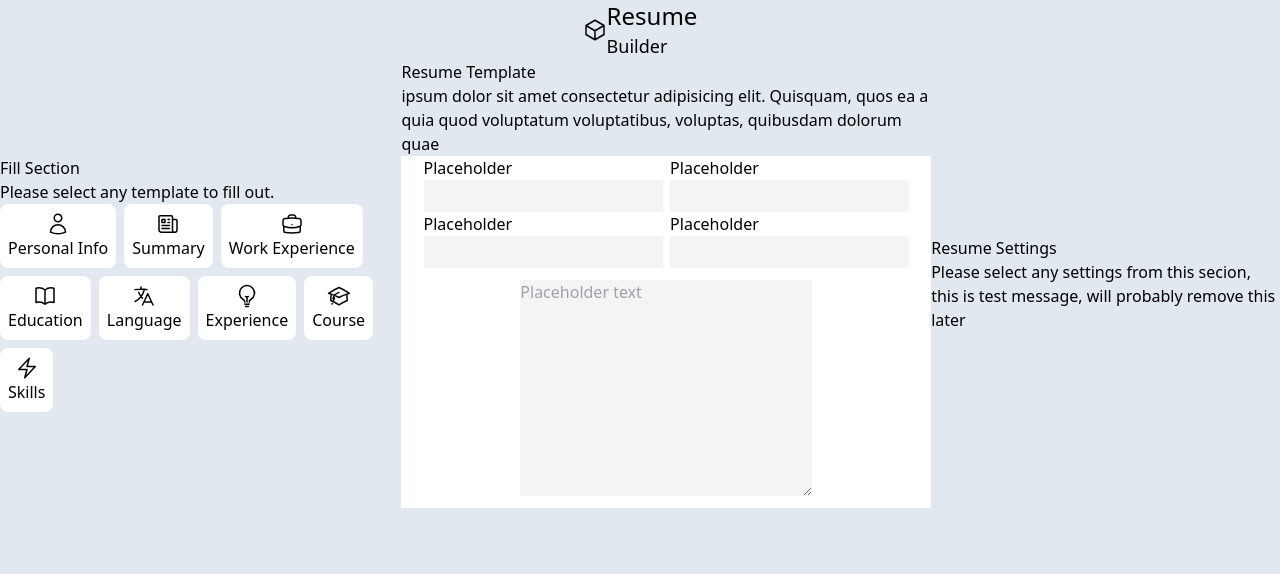
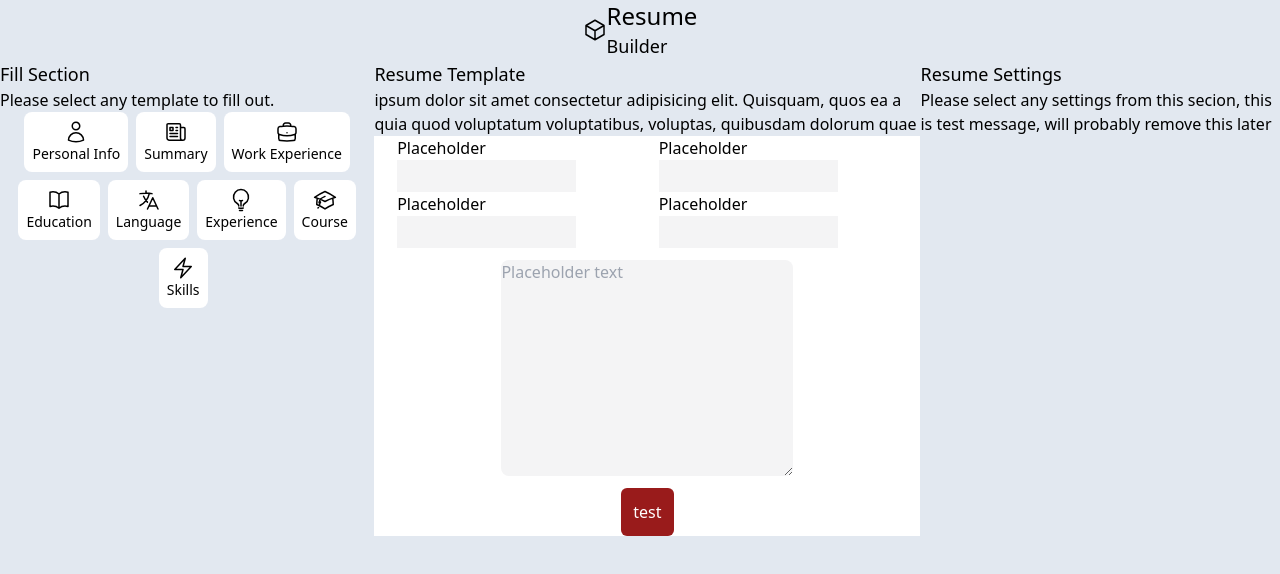
Before and after one commit to JCriz01/CraftCV, an Astro site: page / in a window 1280 px wide. Built offline with nearby package versions, Linux system fonts and the light colour scheme; Astro itself is replaced by a stand-in of ours.

Commit message:
implementing button form functionality

```diff
--- a/src/components/App.jsx
+++ b/src/components/App.jsx
@@ -1,17 +1,19 @@
 import Header from "./Header";
 import Resume from "./Resume";
 import Resume_fillings from "./Resume_fillings";
-import React from "react";
+import React, { useState } from "react";
 
 const App = () => {
+  const [resumeTemplate, setResumeTemplate] = useState("Personal Info");
+
   return (
     <>
       <Header />
-      <div className="flex flex-col md:flex-row items-center ">
-        <Resume_fillings />
-        <Resume />
+      <div className="flex flex-col md:flex-row  ">
+        <Resume_fillings state={setResumeTemplate} />
+        <Resume state={resumeTemplate} />
         <div className="">
-          <h1>Resume Settings</h1>
+          <h1 className="text-lg">Resume Settings</h1>
           <p>
             Please select any settings from this secion, this is test message,
             will probably remove this later
--- a/src/components/Header.jsx
+++ b/src/components/Header.jsx
@@ -1,12 +1,11 @@
 const iconSvg = (
   <svg
-    className="w-8"
     xmlns="http://www.w3.org/2000/svg"
     fill="none"
     viewBox="0 0 24 24"
-    stroke-width="1.5"
+    strokeWidth="1.5"
     stroke="currentColor"
-    class="w-6 h-6"
+    className="w-6 h-6"
   >
     <path
       strokeLinecap="round"
--- a/src/components/Resume.jsx
+++ b/src/components/Resume.jsx
@@ -1,10 +1,10 @@
 import React from "react";
 
-const Resume = () => {
+const Resume = ({ state }) => {
   return (
     <>
       <div className=" ">
-        <h1>Resume Template</h1>
+        <h1 className="text-lg">Resume Template</h1>
         <p>
           ipsum dolor sit amet consectetur adipisicing elit. Quisquam, quos ea a
           quia quod voluptatum voluptatibus, voluptas, quibusdam dolorum quae
@@ -12,24 +12,24 @@ const Resume = () => {
 
         <div className="bg-white flex flex-col items-center">
           <div className=""></div>
-          <div className="flex flex-col  flex-wrap lg:flex-row lg:w-11/12 lg:justify-between">
+          <div className="flex flex-col  flex-wrap lg:flex-row lg:w-11/12 lg:justify-between w-4/5">
             <div>
               <p>Placeholder</p>
-              <input className="bg-zinc-100 p-1 " type="text" />
+              <input className="bg-zinc-100 p-1 w-9/12 " type="text" />
             </div>
             <div>
               <p>Placeholder</p>
-              <input className="bg-zinc-100 p-1" type="text" />
+              <input className="bg-zinc-100 p-1 w-9/12" type="text" />
             </div>
           </div>
-          <div className="flex flex-col  flex-wrap lg:flex-row lg:w-11/12 lg:justify-between">
+          <div className="flex flex-col  flex-wrap lg:flex-row lg:w-11/12 lg:justify-between w-4/5">
             <div>
               <p>Placeholder</p>
-              <input className="bg-zinc-100 p-1" type="text" />
+              <input className="bg-zinc-100 p-1 w-9/12" type="text" />
             </div>
             <div>
               <p>Placeholder</p>
-              <input className="bg-zinc-100 p-1" type="text" />
+              <input className="bg-zinc-100 p-1 w-9/12" type="text" />
             </div>
           </div>
           <div></div>
@@ -37,13 +37,16 @@ const Resume = () => {
           <div></div>
 
           <textarea
-            className="m-3 bg-zinc-100"
+            className="m-3 bg-zinc-100 rounded-lg"
             name="resume_area"
             id="resumeText"
             cols="30"
             rows="9"
             placeholder="Placeholder text"
           ></textarea>
+          <button className="p-3 text-base rounded-md bg-red-800 text-white">
+            test
+          </button>
         </div>
       </div>
     </>
--- a/src/components/Resume_Btn.jsx
+++ /dev/null
@@ -1,10 +0,0 @@
-const ResumeButton = ({ SVGSource, text }) => {
-  return (
-    <button className="flex flex-col items-center justify-center bg-white rounded-lg p-2 ">
-      {SVGSource}
-      <p>{text}</p>
-    </button>
-  );
-};
-
-export default ResumeButton;
--- a/src/components/Resume_fillings.jsx
+++ b/src/components/Resume_fillings.jsx
@@ -1,17 +1,15 @@
-import ResumeButton from "./Resume_Btn";
-
 const userSVG = (
   <svg
     xmlns="http://www.w3.org/2000/svg"
     fill="none"
     viewBox="0 0 24 24"
-    stroke-width="1.5"
+    strokeWidth="1.5"
     stroke="currentColor"
-    class="w-6 h-6"
+    className="w-6 h-6"
   >
     <path
-      stroke-linecap="round"
-      stroke-linejoin="round"
+      strokeLinecap="round"
+      strokeLinejoin="round"
       d="M15.75 6a3.75 3.75 0 11-7.5 0 3.75 3.75 0 017.5 0zM4.501 20.118a7.5 7.5 0 0114.998 0A17.933 17.933 0 0112 21.75c-2.676 0-5.216-.584-7.499-1.632z"
     />
   </svg>
@@ -22,13 +20,13 @@ const paperSVG = (
     xmlns="http://www.w3.org/2000/svg"
     fill="none"
     viewBox="0 0 24 24"
-    stroke-width="1.5"
+    strokeWidth="1.5"
     stroke="currentColor"
-    class="w-6 h-6"
+    className="w-6 h-6"
   >
     <path
-      stroke-linecap="round"
-      stroke-linejoin="round"
+      strokeLinecap="round"
+      strokeLinejoin="round"
       d="M12 7.5h1.5m-1.5 3h1.5m-7.5 3h7.5m-7.5 3h7.5m3-9h3.375c.621 0 1.125.504 1.125 1.125V18a2.25 2.25 0 01-2.25 2.25M16.5 7.5V18a2.25 2.25 0 002.25 2.25M16.5 7.5V4.875c0-.621-.504-1.125-1.125-1.125H4.125C3.504 3.75 3 4.254 3 4.875V18a2.25 2.25 0 002.25 2.25h13.5M6 7.5h3v3H6v-3z"
     />
   </svg>
@@ -39,13 +37,13 @@ const workSVG = (
     xmlns="http://www.w3.org/2000/svg"
     fill="none"
     viewBox="0 0 24 24"
-    stroke-width="1.5"
+    strokeWidth="1.5"
     stroke="currentColor"
-    class="w-6 h-6"
+    className="w-6 h-6"
   >
     <path
-      stroke-linecap="round"
-      stroke-linejoin="round"
+      strokeLinecap="round"
+      strokeLinejoin="round"
       d="M20.25 14.15v4.25c0 1.094-.787 2.036-1.872 2.18-2.087.277-4.216.42-6.378.42s-4.291-.143-6.378-.42c-1.085-.144-1.872-1.086-1.872-2.18v-4.25m16.5 0a2.18 2.18 0 00.75-1.661V8.706c0-1.081-.768-2.015-1.837-2.175a48.114 48.114 0 00-3.413-.387m4.5 8.006c-.194.165-.42.295-.673.38A23.978 23.978 0 0112 15.75c-2.648 0-5.195-.429-7.577-1.22a2.016 2.016 0 01-.673-.38m0 0A2.18 2.18 0 013 12.489V8.706c0-1.081.768-2.015 1.837-2.175a48.111 48.111 0 013.413-.387m7.5 0V5.25A2.25 2.25 0 0013.5 3h-3a2.25 2.25 0 00-2.25 2.25v.894m7.5 0a48.667 48.667 0 00-7.5 0M12 12.75h.008v.008H12v-.008z"
     />
   </svg>
@@ -136,20 +134,57 @@ const skillsSVG = (
   </svg>
 );
 
-const Resume_fillings = () => {
+const ResumeButton = ({ SVGSource, text, setState }) => {
+  function eventHandler(Event) {
+    console.log(Event);
+  }
+  return (
+    <button
+      className="flex flex-col items-center justify-center bg-white rounded-lg p-2 "
+      onClick={() => setState(text)}
+    >
+      {SVGSource}
+      <p className="text-sm ">{text}</p>
+    </button>
+  );
+};
+
+const Resume_fillings = ({ state }) => {
   return (
     <div>
-      <h1>Fill Section</h1>
+      <h1 className="text-lg">Fill Section</h1>
       <p>Please select any template to fill out.</p>
-      <div className="flex flex-wrap gap-2 ">
-        <ResumeButton SVGSource={userSVG} text={"Personal Info"} />
-        <ResumeButton SVGSource={paperSVG} text={"Summary"} />
-        <ResumeButton SVGSource={workSVG} text={"Work Experience"} />
-        <ResumeButton SVGSource={schoolSVG} text={"Education"} />
-        <ResumeButton SVGSource={languageSVG} text={"Language"} />
-        <ResumeButton SVGSource={experienceSVG} text={"Experience"} />
-        <ResumeButton SVGSource={coursesSVG} text={"Course"} />
-        <ResumeButton SVGSource={skillsSVG} text={"Skills"} />
+      <div className="flex flex-wrap gap-2 justify-center ">
+        <ResumeButton
+          SVGSource={userSVG}
+          text={"Personal Info"}
+          setState={state}
+        />
+
+        <ResumeButton SVGSource={paperSVG} text={"Summary"} setState={state} />
+        <ResumeButton
+          SVGSource={workSVG}
+          text={"Work Experience"}
+          setState={state}
+        />
+
+        <ResumeButton
+          SVGSource={schoolSVG}
+          text={"Education"}
+          setState={state}
+        />
+        <ResumeButton
+          SVGSource={languageSVG}
+          text={"Language"}
+          setState={state}
+        />
+        <ResumeButton
+          SVGSource={experienceSVG}
+          text={"Experience"}
+          setState={state}
+        />
+        <ResumeButton SVGSource={coursesSVG} text={"Course"} setState={state} />
+        <ResumeButton SVGSource={skillsSVG} text={"Skills"} setState={state} />
 
         <button></button>
       </div>
```
